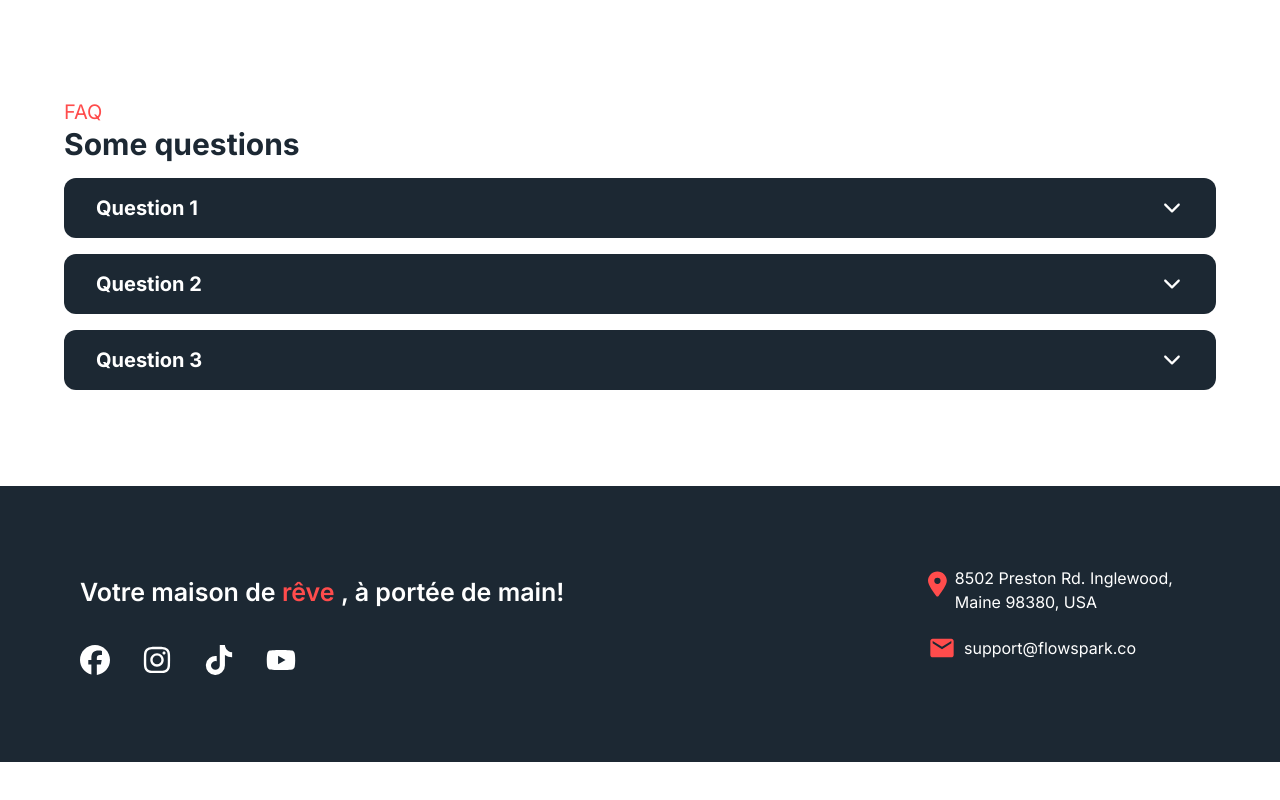
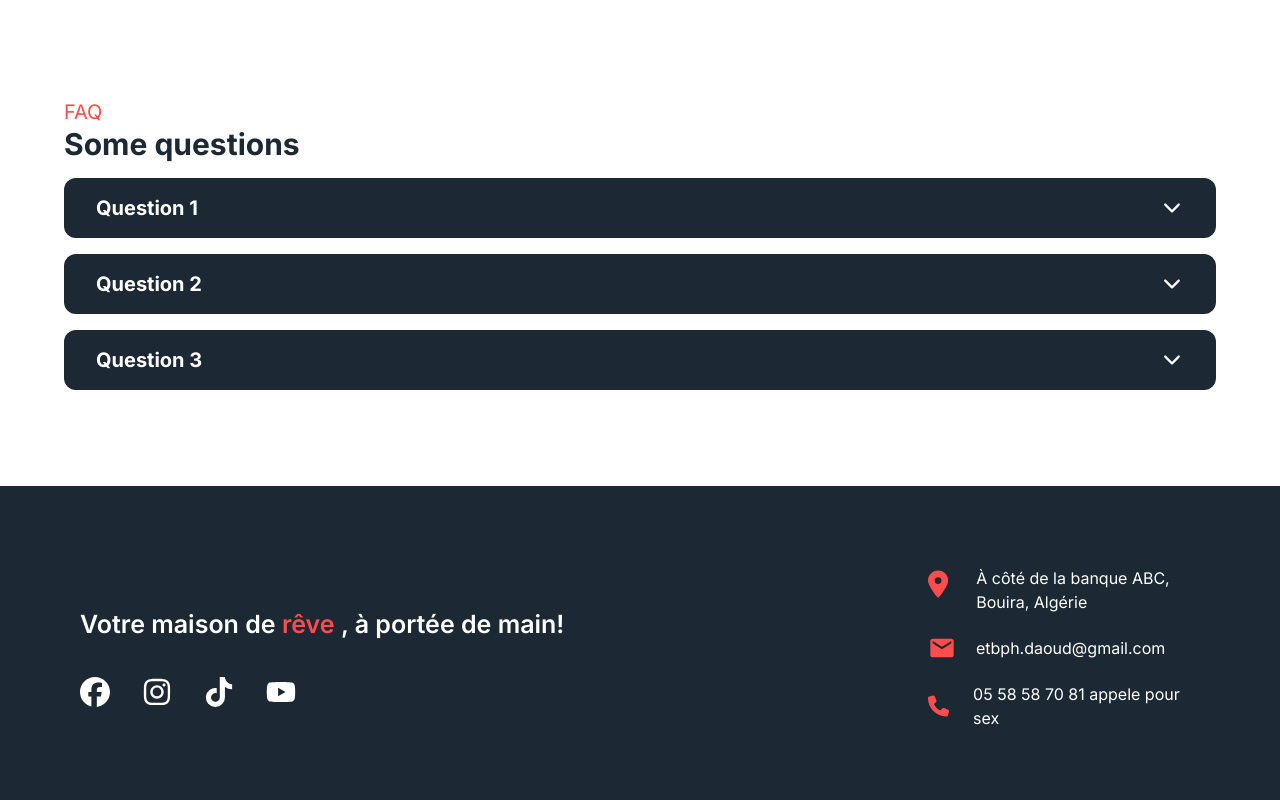
Before and after one commit to zarouri-illes/promotion-immobili-re-kamel-daoud, a Next.js app: page / in a window 1280 px wide. Shown: the part 2024-2824 px from the top of the page. Before the commit the page ends 2786 px from the top, so only its background shows below. Built offline with nearby package versions, Linux system fonts and the light colour scheme.

Commit message:
finished the footer

```diff
--- a/app/components/Footer.jsx
+++ b/app/components/Footer.jsx
@@ -1,6 +1,8 @@
 import React from 'react'
+import { FaPhone } from 'react-icons/fa6'
 import { FaFacebook, FaInstagram, FaLocationDot, FaTiktok, FaYoutube } from 'react-icons/fa6'
 import { MdEmail } from 'react-icons/md'
+import { footer } from './const'
 
 const Footer = () => {
     return (
@@ -13,22 +15,21 @@ const Footer = () => {
                         </h2>
 
                         <div className='flex lg:gap-8 md:gap-6 gap-8 mt-8 text-3xl text-white'>
-                            <a href="" target='_blank'><FaFacebook /></a>
-                            <a href="" target='_blank'><FaInstagram /></a>
-                            <a href="" target='_blank'><FaTiktok /></a>
-                            <a href="" target='_blank'><FaYoutube /></a>
+                            {
+                                footer.socials.map((item) => (
+                                    <a href={item.link} target='_blank'>{item.icon}</a>
+                                ))
+                            }
                         </div>
                     </div>
 
                     <div class="max-[991px]:ml-4 max-[991px]:flex-none max-[767px]:ml-0 max-[767px]:mt-8">
-                        <div class="mb-4 flex max-w-[272px] items-start justify-start">
-                            <FaLocationDot className='text-4xl pr-2 text-primary' />
-                            <p>8502 Preston Rd. Inglewood, Maine 98380, USA</p>
+                        {footer.extra.map((item)=>(
+                        <div class={`${item.class}`}>
+                            {item.icon}
+                            <p className=''>{item.text}</p>
                         </div>
-                        <div class="mb-4 flex max-w-[272px] items-center justify-start">
-                            <MdEmail className='text-4xl pr-2 text-primary' />
-                            <p>support@flowspark.co</p>
-                        </div>
+                        ))}
                     </div>
                 </div>
             </div>
--- a/app/components/const.js
+++ b/app/components/const.js
@@ -3,8 +3,10 @@ import Propreties from "./Propreties";
 import Accordion from "./Accordion";
 import FAQ from "./FAQ";
 import Footer from "./Footer";
+import { FaPhone } from 'react-icons/fa6'
 import Profile from "./Profile";
-
+import { MdEmail } from 'react-icons/md'
+import { FaFacebook, FaInstagram, FaLocationDot, FaTiktok, FaYoutube } from 'react-icons/fa6'
 
 const header = {
     address: "Banque ABC, Bouira",
@@ -13,7 +15,7 @@ const header = {
 
     image: {
         link: "/logo.png",
-        alt: "Kamel Daoud Immobilier Bouira Promotion Algerie"
+        alt: "Kamel Daoud Immobilier Bouira Promotion Algerie",
     },
 
     list: [
@@ -98,11 +100,40 @@ const profile = {
 };
 
 const footer = {
-    title: "",
-    keyWord: "",
     socials: [
         {
+            icon: <FaFacebook />,
+            link: "#",
+        },
+        {
+            icon: <FaInstagram />,
+            link: "#",
+        },
+        {
+            icon: <FaTiktok />,
+            link: "#",
+        },
+        {
+            icon: <FaYoutube />,
+            link: "#",
+        }
+    ],
 
+    extra: [
+        {
+            icon: <FaLocationDot className='text-4xl pr-2 text-primary' />,
+            text: "À côté de la banque ABC, Bouira, Algérie",
+            class: "mb-4 flex max-w-[272px] gap-5 items-start justify-start"
+        },
+        {
+            icon: <MdEmail className='text-4xl pr-2 text-primary' />,
+            text: "etbph.daoud@gmail.com",
+            class: "mb-4 flex max-w-[272px] gap-3 items-center justify-start"
+        },
+        {
+            icon: <FaPhone className='text-3xl pr-2 text-primary' />,
+            text: "05 58 58 70 81 appele pour sex",
+            class: "mb-4 flex max-w-[272px] gap-4 items-center justify-start"
         }
     ]
 }
@@ -111,6 +142,7 @@ export {
     faq,
     Landing,
     propreties,
+    footer,
     profile,
     FAQ,
     Propreties,
```
